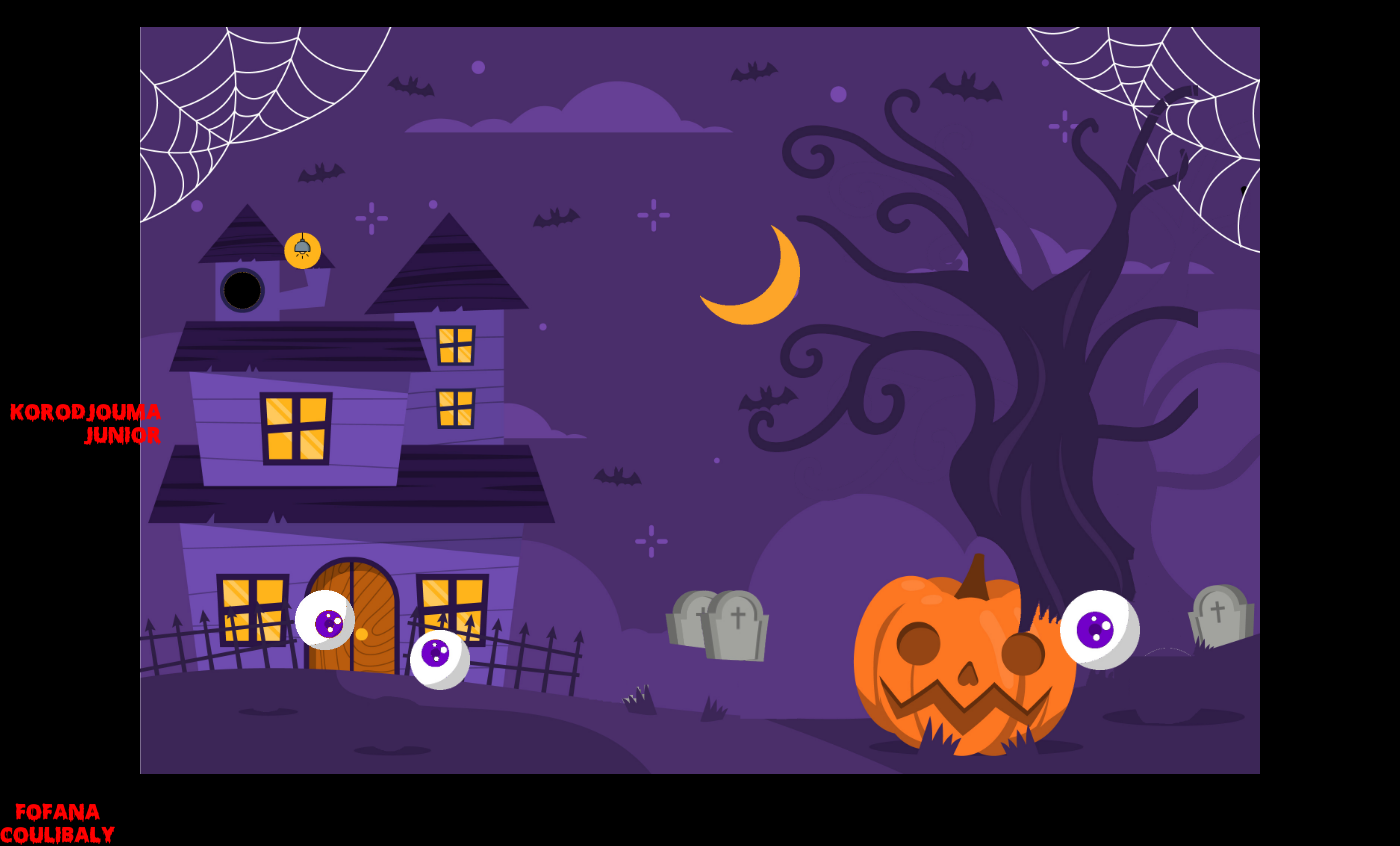
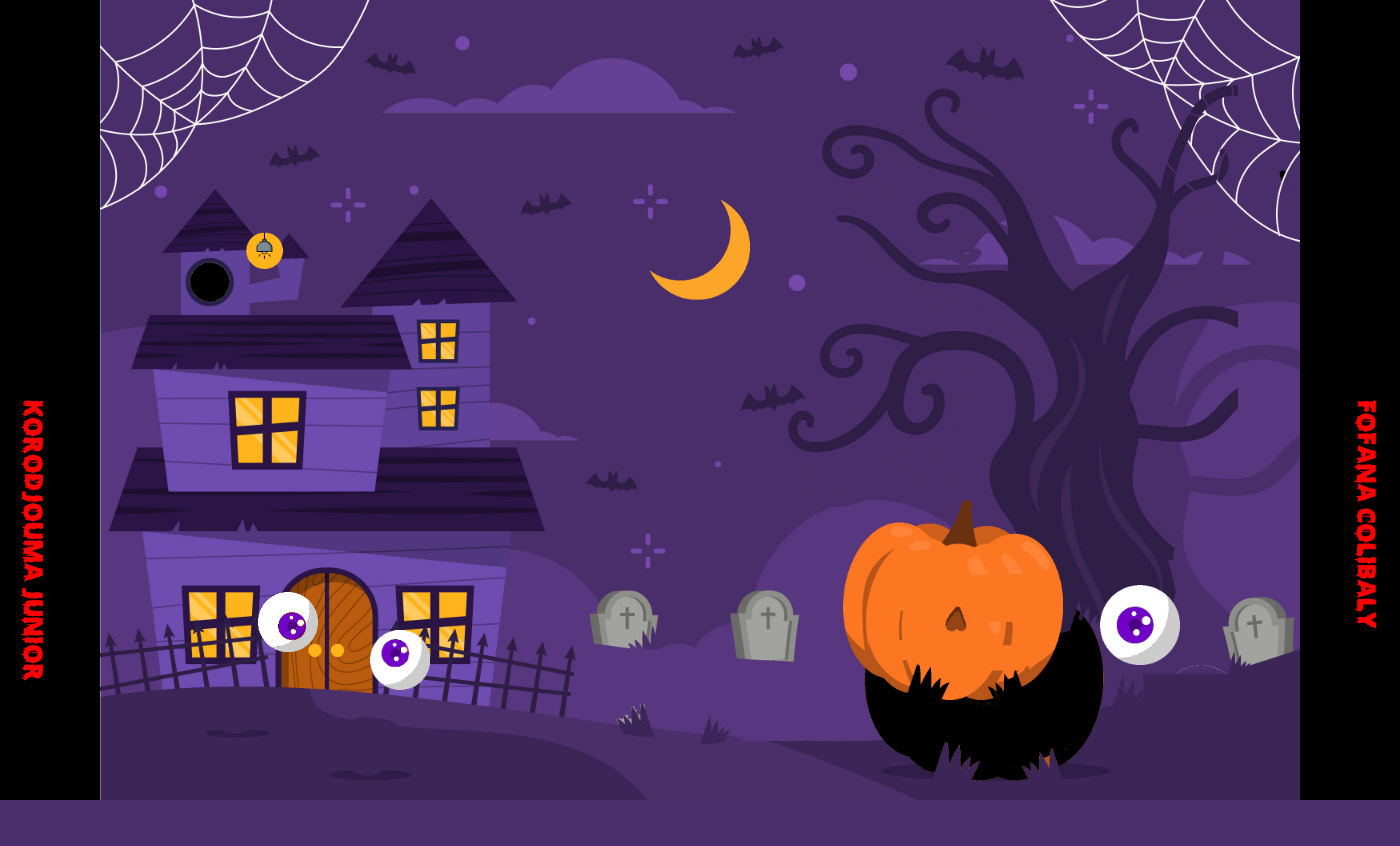
Before and after one commit to KorJunior/DIW-Junior, a PHP site: page /Halloween/haloween.html in a window 1400 px wide. After the commit the page ends 800 px from the top, so only its background shows below. Run offline with PHP 8.4, Linux system fonts and the light colour scheme.

Commit message:
Haloween event

```diff
--- a/Halloween/haloween.html
+++ b/Halloween/haloween.html
@@ -9,7 +9,6 @@
 </head>
 
 <body>
-
     <div class="casaTerror">
         <div class="ventanaDesban">
             <img class="ventanaDesbanEncendida" src="img/lampara-de-techo.png" alt="">
@@ -27,17 +26,58 @@
         <img class="ojoIzq" src="img/OjoIzquierda.png" alt="">
         <img class="ojoCentro" src="img/Ojo Centro.png" alt="">
 
-        <img class="arbol" src="img/Arbol.png" alt="">
+        <div class="calabazaCompleta">
+            <img class="calabaza" src="img/calabaza.png" alt="">
+            <div class="ojosCala">
+                <img class="ojoIzCala" src="img/ojo_izq_cal.png" alt="">
+            <img class="ojoDerCala" src="img/ojo_der_cal.png" alt="">
+            </div>
+            <img class="sonrisaCala" src="img/sonrisa_cal.png" alt="">
+        </div>
+        <img class="arbolTerror" src="img/Arbol.png" alt="">
         <img class="ojoDerecho" src="img/Ojo derecha.png" alt="">
+        <img class="sonrisaArbol" src="img/sonrisa.png" alt="">
+        <div class="nombreLateral izquierda">Korodjouma Junior</div>
+        <div class="nombreLateral derecha">Fofana Colibaly</div>
     </div>
-    <div class="marcoLateral marcoIzquierdo">
-        <strong>Korodjouma</strong><br>
-        <strong>Junior</strong>
-    </div>
-    <div class="marcoLateral marcoDerecho">
-        <strong>Fofana</strong><br>
-        <strong>Coulibaly</strong>
-    </div>
+
+    <audio id="backgroundAudio" loop>
+        <source src="sound/musica_de_fondo.mp3" type="audio/mp3">
+        Tu navegador no soporta el elemento de audio.
+    </audio>
+
+    <audio id="lunaAudio">
+        <source src="sound/evil-laugh.mp3" type="audio/mp3">
+        Tu navegador no soporta el elemento de audio.
+    </audio>
+    <audio id="macheteAudio">
+        <source src="sound/machete.mp3" type="audio/mp3">
+        Tu navegador no soporta el elemento de audio.
+    </audio>
+
+    <script>
+        const backgroundAudio = document.getElementById("backgroundAudio");
+        document.body.addEventListener("mouseover", () => {
+            if (backgroundAudio.paused) {
+                backgroundAudio.play();
+            }
+        });
+
+        const lunaAudio = document.getElementById("lunaAudio");
+        const luna = document.querySelector(".luna");
+        luna.addEventListener("mouseover", () => {
+            lunaAudio.currentTime = 0;
+            lunaAudio.play();
+        });
+
+        const macheteAudio = document.getElementById("macheteAudio");
+        const machete = document.querySelector(".ventanaDesban");
+        machete.addEventListener("mouseover", () => {
+            macheteAudio.currentTime = 0;
+            macheteAudio.play();
+        });
+    </script>
+
 
 </body>
 
--- a/Halloween/style/haloween.css
+++ b/Halloween/style/haloween.css
@@ -8,37 +8,13 @@ body {
     background-color: black;
 }
 
-.marcoLateral {
-    position: absolute;
-    font-family: 'haloweenFont';
-    color: red;
-    font-size: 20px;
-    text-align: center;
-}
-
-.marcoIzquierdo {
-    top: 50%;
-    left: 10px;
-    text-align: right;
-    transform-origin: left center;
-}
-
-.marcaDerecho {
-    top: 50%;
-    right: 10px;
-    text-align: left;
-    transform-origin: right center;
-}
-
-
-
 .casaTerror {
     background-image: url('../img/casa.png');
     background-repeat: no-repeat;
     background-size: contain;
     background-position: center;
     margin: 0 auto;
-    width: 80%;
+    width: 1400px;
     height: 100vh;
     position: relative;
 
@@ -47,7 +23,7 @@ body {
 .ventanaDesban {
     position: absolute;
     top: 232px;
-    left: 144px;
+    left: 246px;
     width: 37px;
 
 }
@@ -78,8 +54,8 @@ body {
 
 .luna {
     position: absolute;
-    top: 225px;
-    left: 560px;
+    top: 200px;
+    right: 650px;
     width: 100px;
 }
 
@@ -111,7 +87,7 @@ body {
 .tumba1 {
     position: absolute;
     top: 590px;
-    left: 525px;
+    left: 589px;
     width: 70px;
 }
 
@@ -120,7 +96,7 @@ body {
     opacity: 0;
     width: 50px;
     top: 650px;
-    left: 537px;
+    left: 597px;
     transition: opacity 0.5s ease-out, transform 0.5s ease-out;
 
 }
@@ -133,7 +109,7 @@ body {
 .tumba2 {
     position: absolute;
     top: 590px;
-    right: 490px;
+    right: 600px;
     width: 70px;
 }
 
@@ -142,7 +118,7 @@ body {
     opacity: 0;
     width: 50px;
     top: 500px;
-    right: 450px;
+    right: 560px;
     transition: opacity 0.5s ease-out, transform 0.5s ease-out;
 }
 
@@ -155,15 +131,15 @@ body {
 .ojoIzq {
     position: absolute;
     width: 60px;
-    left: 155px;
-    top: 590px;
+    left: 258px;
+    top: 592px;
     transition: transform 0.5s ease-out, width 0.5s ease-out;
 }
 
 .ojoCentro {
     position: absolute;
     width: 60px;
-    left: 270px;
+    left: 370px;
     top: 630px;
     transition: transform 0.5s ease-out, width 0.5s ease-out;
 }
@@ -178,22 +154,107 @@ body {
     width: 100px;
 }
 
-.arbol{
+.calabazaCompleta{
+    position: absolute;
+    top: 500px;
+    right: 557px;
+    z-index: 2;
+}
+
+.calabaza{
+    position: absolute;
+    width: 220px;
+
+}
+
+.ojosCala{
+    position: absolute;
+    opacity: 0;
+    transition: opacity 0.5s ease-out
+}
+
+.ojoIzCala{
+    position: absolute;
+    width: 80px;
+    top: 47px;
+    left: 20px;
+
+}
+.ojoDerCala{
+    position: absolute;
+    width: 80px;
+    top: 50px;
+    left: 120px;
+
+}
+.sonrisaCala{
+    position: absolute;
+    width: 190px;
+    top: 120px;
+    left: 15px;
+    opacity: 0;
+    transition: opacity 0.5s ease-out
+}
+
+
+.calabazaCompleta:hover .sonrisaCala {
+    opacity: 1;
+}
+.calabazaCompleta:hover .ojosCala {
+    opacity: 1;
+}
+
+
+
+
+.arbolTerror{
     position: absolute;
     width: 450px;
     top: 85px;
-    right: 62px;
+    right: 162px;
+    z-index: 0;
 }
 
 .ojoDerecho{
     position: absolute;
     width: 80px;
-    right: 120px;
-    top: 590px;
+    right: 220px;
+    top: 585px;
     transition: transform 0.5s ease-out, width 0.5s ease-out;
 }
 
-.arbol:hover + .ojoDerecho{
+.sonrisaArbol{
+    position: absolute;
+    width: 100px;
+    top: 420px;
+    right: 280px;
+    opacity: 0;
+}
+
+.arbolTerror:hover ~ .ojoDerecho {
     width: 60px;
     transform: translateY(-280px) translateX(-65px);
 }
+.arbolTerror:hover ~ .sonrisaArbol {
+    opacity: 1;
+    transition: opacity 1s ease;
+}
+
+.nombreLateral {
+    position: absolute;
+    font-family: 'haloweenFont';
+    color: red;
+    font-size: 24px;
+    writing-mode: vertical-rl;
+    text-align: center;
+}
+
+.izquierda {
+    left: 20px;
+    top: 50%;
+}
+
+.derecha {
+    right: 20px;
+    top: 50%;
+}
--- a/index.html
+++ b/index.html
@@ -28,6 +28,7 @@
         <li><a href="Unidad_1/Ejercicio3/ejercicio3.html" target="_blank">Ejercicio 3</a></li>
         <li><a href="Unidad_1/Ejercicio4/ejercicio4.html" target="_blank">Ejercicio 4</a></li>
         <li><a href="Unidad_1/Ejercicio5/ejercicio5.html" target="_blank">Ejercicio 5</a></li>
-
+        <h2>Halloween</h2>
+        <li><a href="Halloween/haloween.html"></a></li>
     </body>
 </html>
```
Also changed, not shown: Halloween/img/calabaza.png (added), Halloween/img/casa.png, Halloween/img/ojo_der_cal.png (added), Halloween/img/ojo_izq_cal.png (added), Halloween/img/sonrisa.png (added), Halloween/img/sonrisa_cal.png (added), 3 other files.
